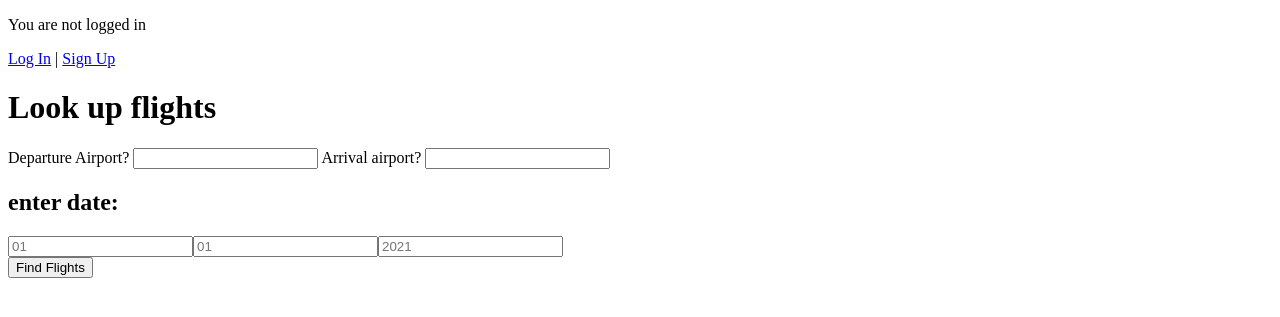
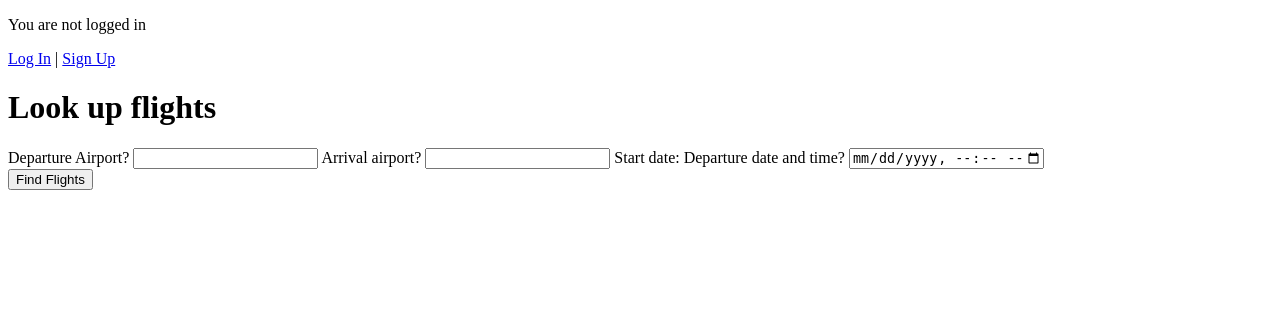
Before and after one commit to marclowe/Flugleit, a Django app: page / in a window 1280 px wide. Shown: the top 317 px of the page. Run offline with Django 3.2, Linux system fonts and the light colour scheme.

Commit message:
more final lab

```diff
--- a/flugleit/templates/home.html
+++ b/flugleit/templates/home.html
@@ -21,9 +21,14 @@
             <input type="text" id="dep_airport" v-model="departureAirportCode">
         <label for="arr_airport">Arrival airport?</label>
             <input type = "text" id="arr_airport" v-model="arrivalAirportCode">
-        <h2>enter date:</h2>
-        <input type="text" id="month" v-model="month" placeholder="01"><input type="text" id="day" v-model="day" placeholder="01"><input type="text" id="year" v-model="year" placeholder='2021'>
-        <br><button @click="getFlights">Find Flights</button>
+        <label for="start">Start date:</label>
+
+        <label for="datetime-local">Departure date and time? </label>
+
+        <input type="datetime-local" id="dep_time" v-model="datetime"
+         name="flight_time" value="2021-06-12T00:00"
+         min="2021-01-01T00:00" max="2035-06-14T23:59">
+         <br><button @click="getFlights">Find Flights</button>
 
     </div>
 
@@ -38,17 +43,14 @@
             departureAirportCode: '',
             arrivalAirportCode:'',
             scheduledFlights:{},
-            year:'',
-            month:'',
-            day:'',
-
+            datetime:'',
             csrf_token: "",
             },
         methods: {
             getFlights: function(){
 
                        axios({
-                        url: http:'//aviation-edge.com/v2/public/timetable?',
+                        url:'http://aviation-edge.com/v2/public/timetable?',
 
                         method: "get",
 
@@ -57,22 +59,21 @@
                         //   "Authorization": `Token token="a51b4c035f2554ba87f3e30c52f9105e"`
                         },
                         params: {
-                                 key:'03dff0-0eaa8d',
-                                 appKey:'199b458d7a0a576ec2ea3257ca83e2c8',
-                                 departureAirportCode:`${this.departureAirportCode}`,
-                                 arrivalAirportCode:`${this.arrivalAirportCode}`,
-                                 year:`${this.year}`,
-                                 month:`${this.month}`,
-                                 day:`${this.day}`,
-                                filter: this.searchTerm,
-                                type: this.searchby,
-                                page:this.pages
+                                key:'03dff0-0eaa8d',
+                                // iataCode: `${this.departureAirportCode}`,
+                                type:'arrival',
+                                // status: 'scheduled',
+                                // dep_iataCode:`${this.departureAirportCode}`,
+                                iataCode:`${this.arrivalAirportCode}`,
+                                // dep_schTime:`${this.datetime}:00.000`,
+                                // dep_schTime:'2021-01-05T08:15:00.000',
+                                // dep_schTime:'2021-01-05',
+                        },
 
-                        }
                   }).then(response =>{
                       this.scheduledFlights = response.data.scheduledFlights
                       console.log(response)
-                      console.log(this.scheduledFlights)
+                      console.log(dep_schTime)
                       }).catch(error => console.log(error))
                 },
 
```
